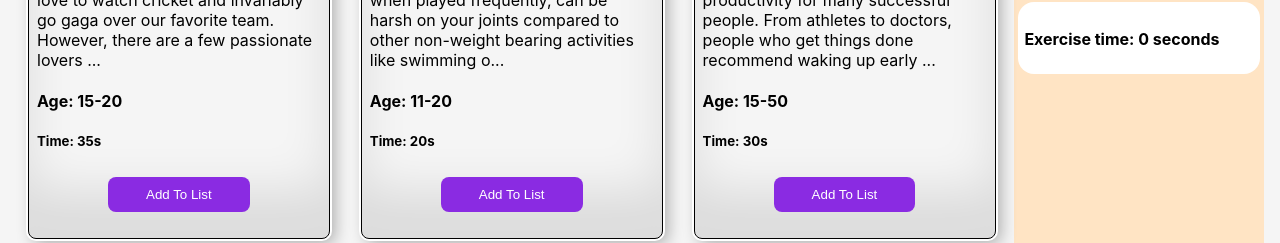
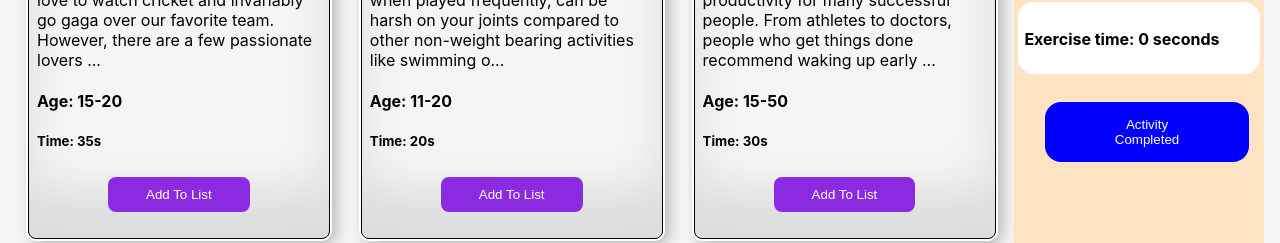
Before and after one commit to anisa6121/assinment-8, a React (Create React App) app: page / in a window 1280 px wide. Shown: the part 482-725 px from the top of the page. Built offline with nearby package versions, Linux system fonts and the light colour scheme.

Commit message:
tostifie-add

```diff
--- a/package.json
+++ b/package.json
@@ -12,6 +12,7 @@
     "react": "^18.2.0",
     "react-dom": "^18.2.0",
     "react-scripts": "5.0.1",
+    "react-toastify": "^9.0.8",
     "web-vitals": "^2.1.4"
   },
   "scripts": {
--- a/src/App.js
+++ b/src/App.js
@@ -1,6 +1,7 @@
-import logo from './logo.svg';
 import './App.css';
 import Activity from './components/Activity/Activity';
+
+ import "react-toastify/dist/ReactToastify.css";
 
 function App() {
   return (
--- a/src/components/Activity/Activity.css
+++ b/src/components/Activity/Activity.css
@@ -15,6 +15,7 @@ body{
 
 .side-container{
     background-color: bisque;
+    height: 150vh;
 
 }
 
@@ -26,13 +27,25 @@ body{
     }
   .card {
       display: grid;
-      grid-template-columns: repeat(2, 1fr);
+      grid-template-columns: repeat(3, 1fr);
   }
 
 }
 
+@media screen and (max-width: 600px) {
 
+    .activity-container {
+        display: grid;
+        grid-template-columns: 1fr;
+    }
 
+    .card {
+        display: grid;
+        grid-template-columns: repeat(1, 1fr);
+
+    }
+
+}
 
 @media screen and (max-width: 768px) {
 
--- a/src/components/Breaktime/Break.css
+++ b/src/components/Breaktime/Break.css
@@ -19,6 +19,12 @@ button{
  background-color: orange;
 }
 
+.btn:hover{
+    background-color: blue;
+    color: white;
+    padding: 7px;
+}
+
 .detail{
  margin-left: 3px;
 }
--- a/src/components/Breaktime/Break.js
+++ b/src/components/Breaktime/Break.js
@@ -1,29 +1,35 @@
 
 import React, { useEffect, useState } from "react";
-import Cart from "../Cart/Cart";
+
 import "./Break.css";
 
 const Break = () => {
 
-    const [first, setfirst] = useState(0)
+ 	const [time, settime] = useState(0)
 
+
+localStorage.setItem('time', JSON.stringify(settime))
     return (
 		<div className="">
 			<div className="clicked-btn">
-				<button onClick={() => setfirst(10)}>10s</button>
-				<button onClick={() => setfirst(20)}>20s</button>
-				<button onClick={() => setfirst(30)}>30s</button>
-				<button onClick={() => setfirst(40)}>40s</button>
-				<button onClick={() => setfirst(50)}>50s</button>
+				<button className="btn" onClick={() => settime(10)}>10s</button>
+				<button className="btn" onClick={() => settime(20)}>20s</button>
+				<button className="btn" onClick={() => settime(30)}>30s</button>
+				<button className="btn" onClick={() => settime(40)}>40s</button>
+				<button className="btn" onClick={() => settime(50)}>50s</button>
+
+
 			</div>
 
 			<div className="detail">
                 <h3> Exercise Details</h3>
 
             <div className="break-time">
-			<h3>Break Time: {first}seconds </h3>
+			<h3>Break Time: {time}seconds </h3>
 			</div>
 			</div>
+
+
 		</div>
     );
 };
--- a/src/components/Cart/Cart.css
+++ b/src/components/Cart/Cart.css
@@ -8,3 +8,11 @@
     padding: 6px;
 
 }
+
+.tost button{
+    margin-top: 14%;
+    background-color: blue;
+    padding: 15px 50px;
+    color: white;
+    margin-left: 9%;
+}
--- a/src/components/Cart/Cart.js
+++ b/src/components/Cart/Cart.js
@@ -1,8 +1,12 @@
 import React from 'react';
 import "./Cart.css";
+ import { ToastContainer, toast } from "react-toastify";
 const Cart = (props) => {
-    const {cart} = props
-    console.log(cart)
+ const { cart } = props
+
+   const notify = () => toast("Wow your activity complete");
+
+    // console.log(cart)
     let times = 0;
 
     for (const total of cart) {
@@ -11,12 +15,14 @@ const Cart = (props) => {
 
     }
     return (
-        <div className='total-count'>
+		<div className="total-count">
+			<h4>Exercise time: {times} seconds </h4>
 
-          <h4>Exercise time: {times} seconds </h4>
-
-
-        </div>
+			<div className="tost">
+				<button onClick={notify}>Activity Completed</button>
+				<ToastContainer/>
+			</div>
+		</div>
     );
 };
 
--- a/src/components/Exercise/Exercise.css
+++ b/src/components/Exercise/Exercise.css
@@ -33,6 +33,6 @@ width: 286px;
    border-radius: 8px;
 }
 .btn-select:hover{
-    background-color: palevioletred
-    ;
+  background-color: palevioletred;
+  padding: 12px 40px;
 }
```
Also changed, not shown: 1 other file (tests, documents, lock files or other folders).
